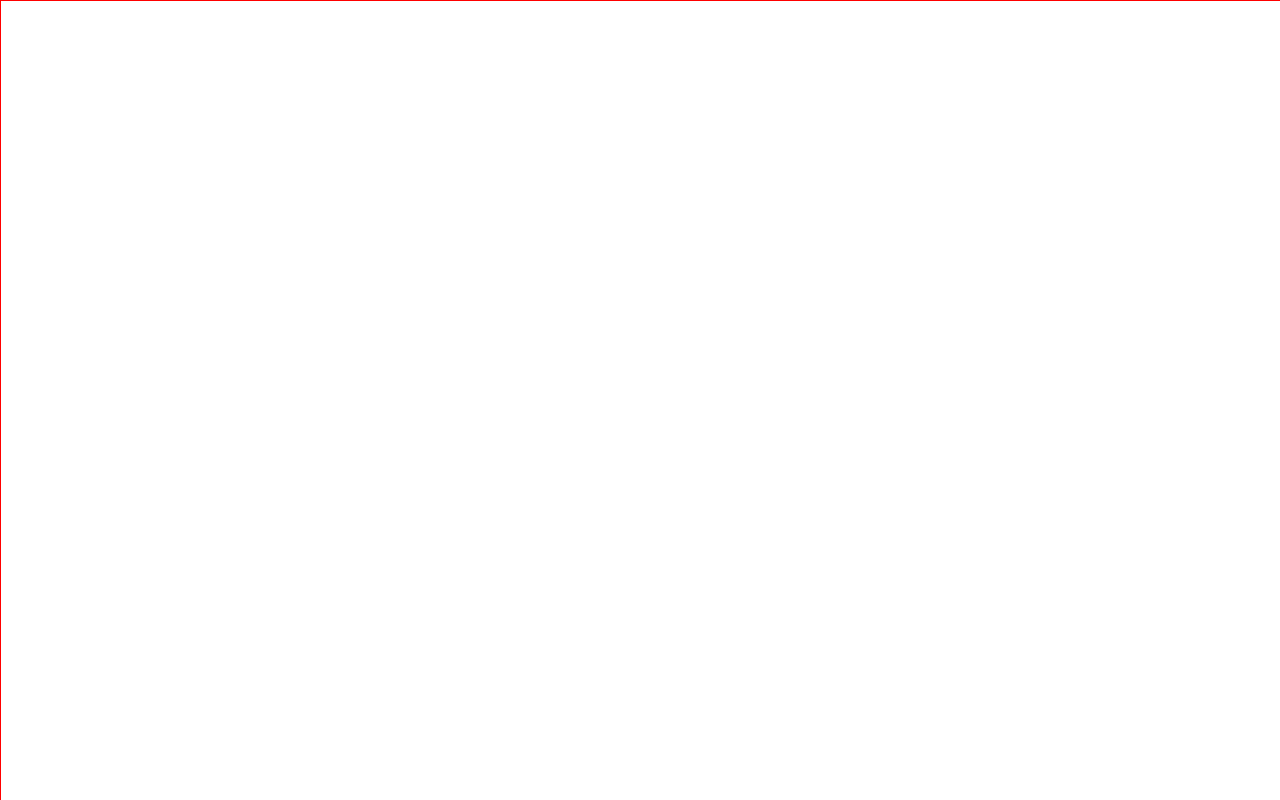
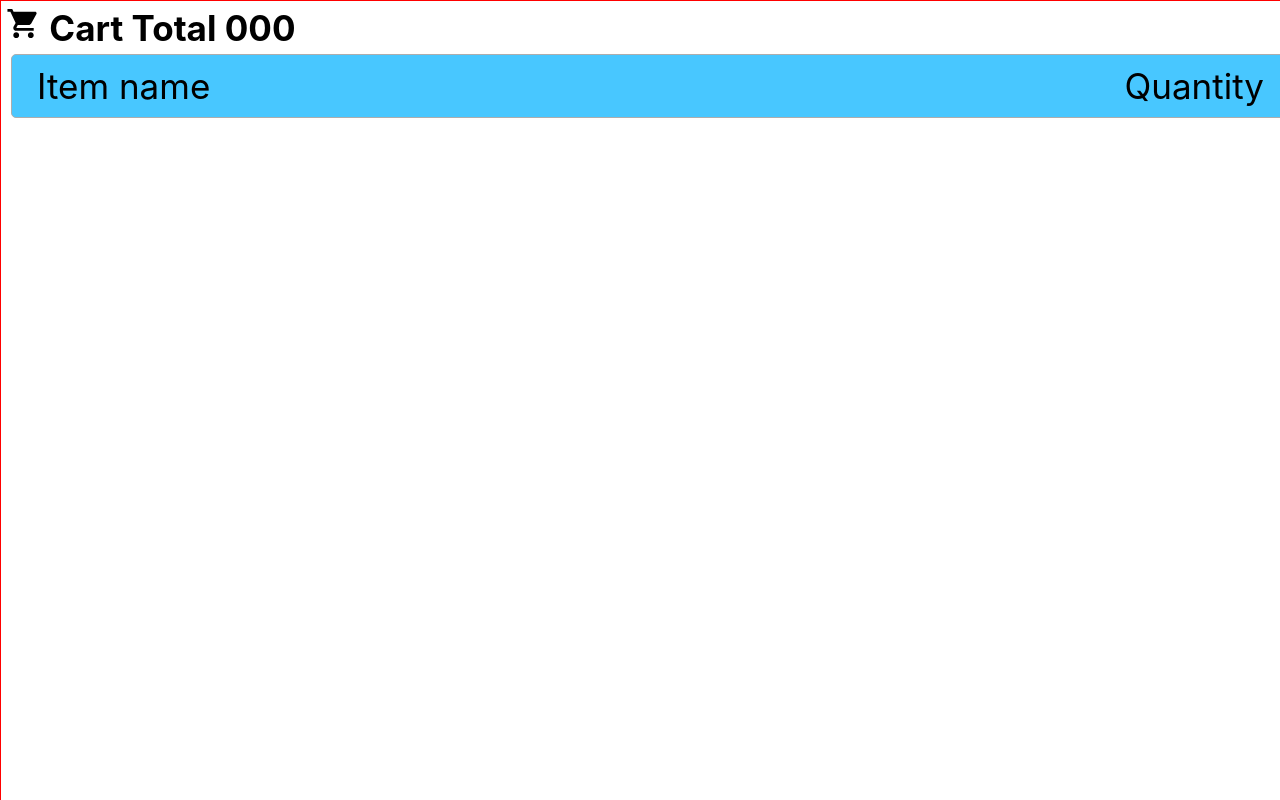
Before and after one commit to GiraffeKOOOO/GazeSelfCheckout, a React (Create React App) app: page /basket_screen in a window 1280 px wide. Before the commit this address had no page. Shown: the top 800 px of the page. Built offline with nearby package versions, Linux system fonts and the light colour scheme.

Commit message:
renaming
renamed the page files to screens
- StartScreen
- Basket Screen
added a help screen

```diff
--- a/src/App.js
+++ b/src/App.js
@@ -1,14 +1,14 @@
 import React from 'react';
 import { BrowserRouter, Routes, Route } from "react-router-dom";
-import StartPage from './pages/StartPage';
-import BasketPage from './pages/BasketPage';
+import StartScreen from './pages/StartScreen';
+import BasketScreen from './pages/BasketScreen';
 
 function App() {
   return (
     <BrowserRouter>
       <Routes>
-        <Route path="/" element={<StartPage />}/>
-        <Route path="/basket_page" element={<BasketPage />}/>
+        <Route path="/" element={<StartScreen />}/>
+        <Route path="/basket_screen" element={<BasketScreen />}/>
       </Routes>
     </BrowserRouter>
   );
--- a/src/pages/BasketPage.js
+++ b/src/pages/BasketScreen.js
@@ -6,10 +6,10 @@ import PayButton from '../components/PayButton';
 import BackStartButton from '../components/BackStartButton';
 import ShoppingCartIcon from '@mui/icons-material/ShoppingCart';
 
-import '../css/BasketPage.css';
+import '../css/BasketScreen.css';
 
 
-function BasketPage() {
+function BasketScreen() {
   return (
       <>
         <Grid container id='basket-page-grid'>
@@ -104,4 +104,4 @@ function BasketPage() {
   );
 }
 
-export default BasketPage;
+export default BasketScreen;
```
Also changed, not shown: src/pages/StartScreen.js (renamed from src/pages/StartPage.js, +3 -5 lines), src/css/BasketScreen.css (renamed from src/css/BasketPage.css), src/css/StartScreen.css (renamed from src/css/StartPage.css), src/pages/HelpScreen.js (added).
